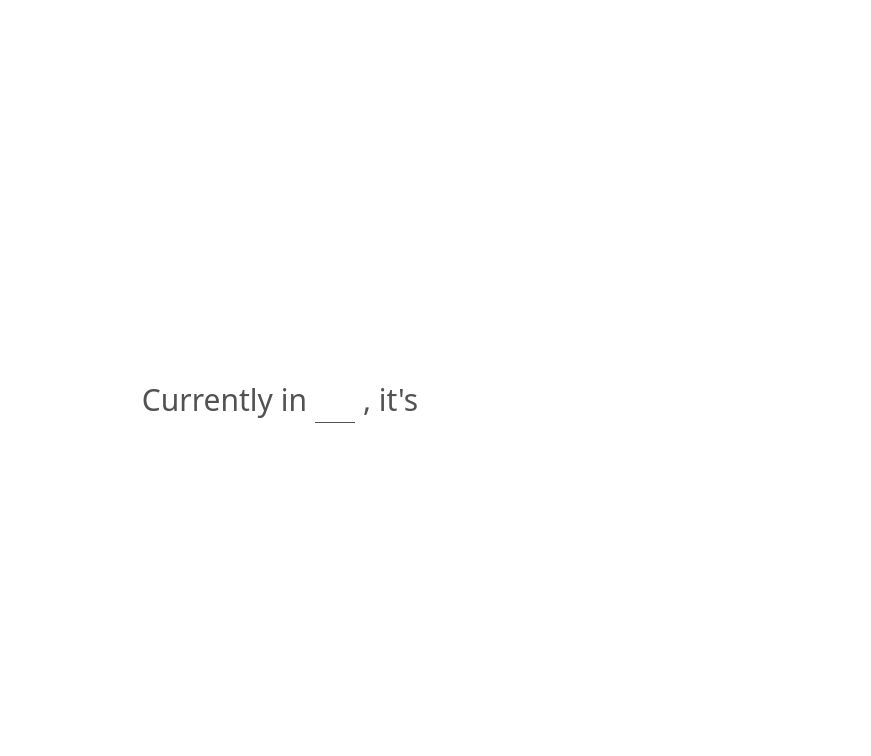
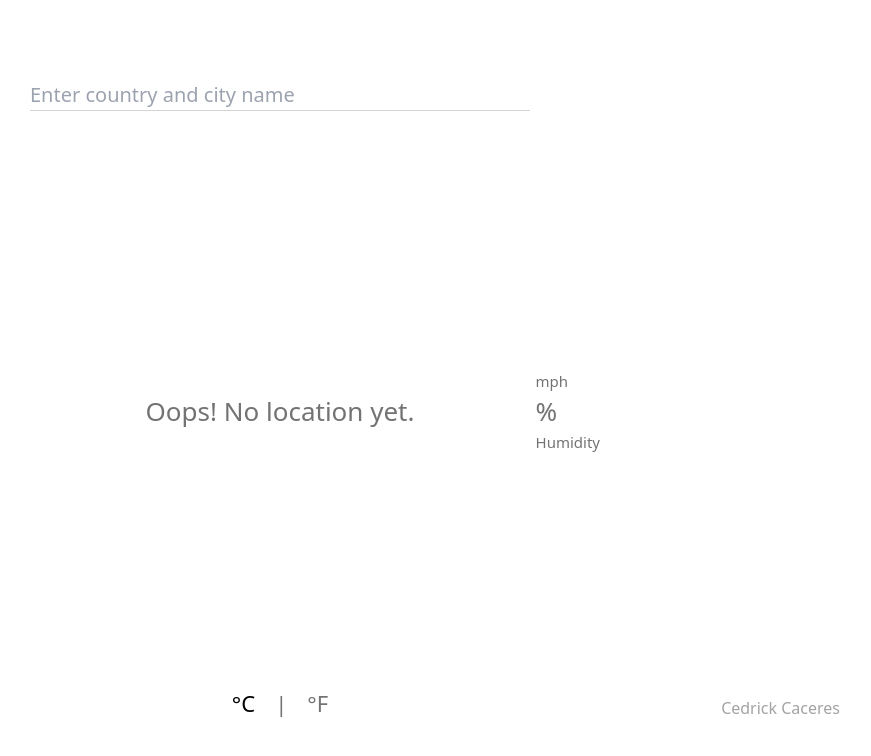
Before and after one commit to Ceft7412/weather-app-react, a React (Vite) app: page / in a window 1280 px wide. Shown: the top 756 px of the page, without its empty margins (360-1231 px from the left). Built offline with nearby package versions, Linux system fonts and the light colour scheme; no server answers.

Commit message:
@update Fetching the data from the weather API.

```diff
--- a/src/App.tsx
+++ b/src/App.tsx
@@ -1,24 +1,129 @@
+import React, { useState, useEffect } from "react";
+import axios from "axios";
+import { spawn } from "child_process";
+
+type Weather = {
+  current: {
+    temp_c: number;
+    temp_f: number;
+    wind_mph: number;
+    humidity: number;
+    condition: {
+      text: string;
+      icon: string;
+    };
+  };
+  location: {
+    name: string;
+    country: string;
+  };
+} | null;
+
 function App() {
+  const [weather, setWeather] = useState<Weather>(null);
+  const [width, setWidth] = useState<number>(50);
+  const [city, setCity] = useState<string | null>(""); // Default city
+  const [loading, setLoading] = useState<boolean>(true);
+  const [error, setError] = useState<string | null>(null);
+  const [unit, setUnit] = useState<string>("C");
+
+  useEffect(() => {
+    const fetchWeather = async () => {
+      try {
+        setLoading(true);
+        setError(null);
+
+        const response = await axios.get("http://api.weatherapi.com/v1/current.json", {
+          params: {
+            key: import.meta.env.VITE_WEATHER_API,
+            q: city,
+          },
+        });
+
+        setWeather(response.data);
+      } catch (err) {
+        setError("Error fetching weather data");
+      } finally {
+        setLoading(false);
+      }
+    };
+
+    fetchWeather();
+  }, [city]);
+  console.log("weather: ", weather);
+
   console.log(import.meta.env.VITE_WEATHER_API);
   return (
     <>
-      <main className="min-h-screen flex items-center justify-center">
-        <section className="flex gap-2 text-neutral-600 font-medium text-[30px]">
-          <span>Currently in </span>
-          <form action="" className="w-auto">
+      <main className="relative min-h-screen flex  justify-center">
+        <div className="flex flex-col items-center gap-10 w-[70%]">
+          <section className="flex gap-2 text-neutral-600 font-medium text-[20px] mt-20">
             <input
               type="text"
-              className="border-b border-neutral-600 resize-none whitespace w-10 outline-none"
-              onKeyPress={(e) => {
-                e.currentTarget.style.width =
-                  (e.currentTarget.value.length + 2) * 13 + "px";
-              }}
+              className={`border-b w-[500px] border-neutral-300 resize-none outline-none`}
+              onChange={(e) => setCity(e.target.value)}
+              value={city || ""}
+              placeholder="Enter country and city name"
             />
-          </form>
-          <span>, it's </span>
-        </section>
-        <section></section>
-        <section></section>
+          </section>
+          <section className="relative flex-1 flex flex-col justify-center items-center mb-32 w-full">
+            {weather ? (
+              <>
+                <div className="flex flex-col items-center">
+                  <img
+                    src={weather.current.condition.icon}
+                    alt={weather.current.condition.text}
+                  />
+                </div>
+                {unit === "C" ? (
+                  <h2 className="text-[50px] font-medium">{weather.current.temp_c}°C</h2>
+                ) : (
+                  <h2 className="text-[50px] font-medium">{weather.current.temp_f}°F</h2>
+                )}
+                <span className="text-neutral-400 font-medium text-[16px]">
+                  It's {weather.current.condition.text.toLowerCase()} in{" "}
+                  {weather.location.name}, {weather.location.country}
+                </span>
+              </>
+            ) : (
+              <span className="font-medium text-[26px] text-neutral-500">
+                Oops! No location yet.
+              </span>
+            )}
+            <div className="absolute right-32 flex flex-col">
+              <span className="text-[26px] font-medium text-neutral-500 flex flex-col">
+                {weather?.current.wind_mph} <span className="text-[15px]">mph</span>
+              </span>
+              <span className="text-[26px] font-medium text-neutral-500 flex flex-col">
+                {weather?.current.humidity}% <span className="text-[15px]">Humidity</span>
+              </span>
+            </div>
+          </section>
+        </div>
+        <div className="absolute bottom-20 flex text-[22px] font-medium gap-5 text-neutral-500">
+          <button
+            type="button"
+            className={` transition-colors duration-300 ${
+              unit === "C" ? "text-black" : "hover:text-neutral-400"
+            }`}
+            onClick={() => setUnit("C")}
+          >
+            °C
+          </button>
+          <div>|</div>
+          <button
+            type="button"
+            className={` transition-colors duration-300 ${
+              unit !== "C" ? "text-black" : "hover:text-neutral-400"
+            }`}
+            onClick={() => setUnit("F")}
+          >
+            °F
+          </button>
+        </div>
+        <span className="absolute bottom-20 right-20 font-medium text-neutral-400">
+          Cedrick Caceres
+        </span>
       </main>
     </>
   );
```
